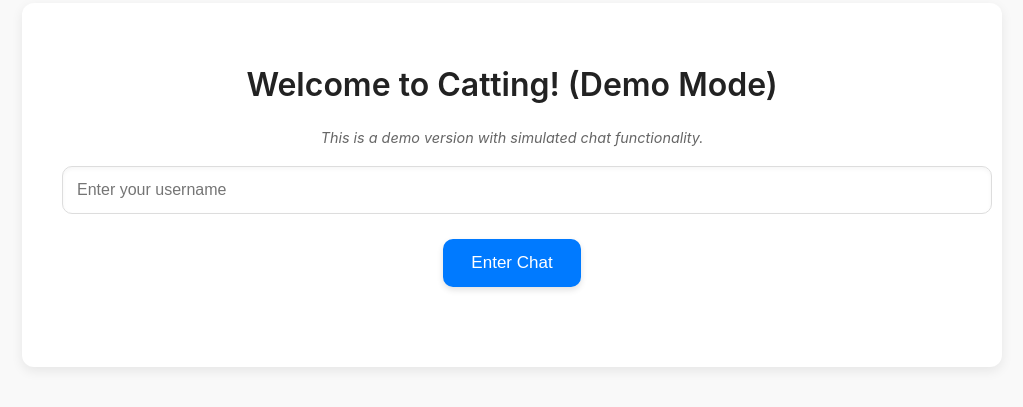
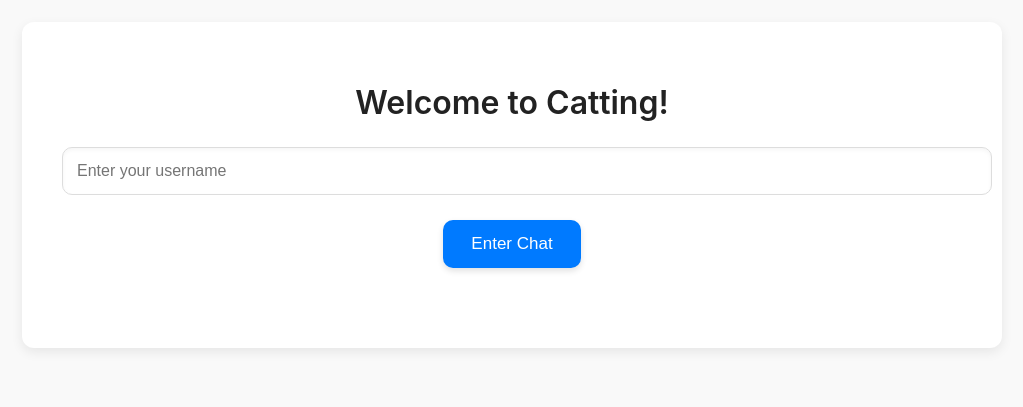
Before and after one commit to gsshankar104/catting-website, a website: page index.html in a window 1280 px wide. Shown: the part 215-622 px from the top of the page, without its empty margins (128-1151 px from the left). Drawn offline with Linux system fonts and the light colour scheme.

```diff
--- a/index.html
+++ b/index.html
@@ -13,8 +13,7 @@
 <body>
     <div class="container">
         <header id="welcome-header">
-            <h1>Welcome to Catting! (Demo Mode)</h1>
-            <p class="demo-notice">This is a demo version with simulated chat functionality.</p>
+            <h1>Welcome to Catting!</h1>
             <div id="username-entry">
                 <input type="text" id="username" placeholder="Enter your username">
                 <button id="enter-chat">Enter Chat</button>
```
